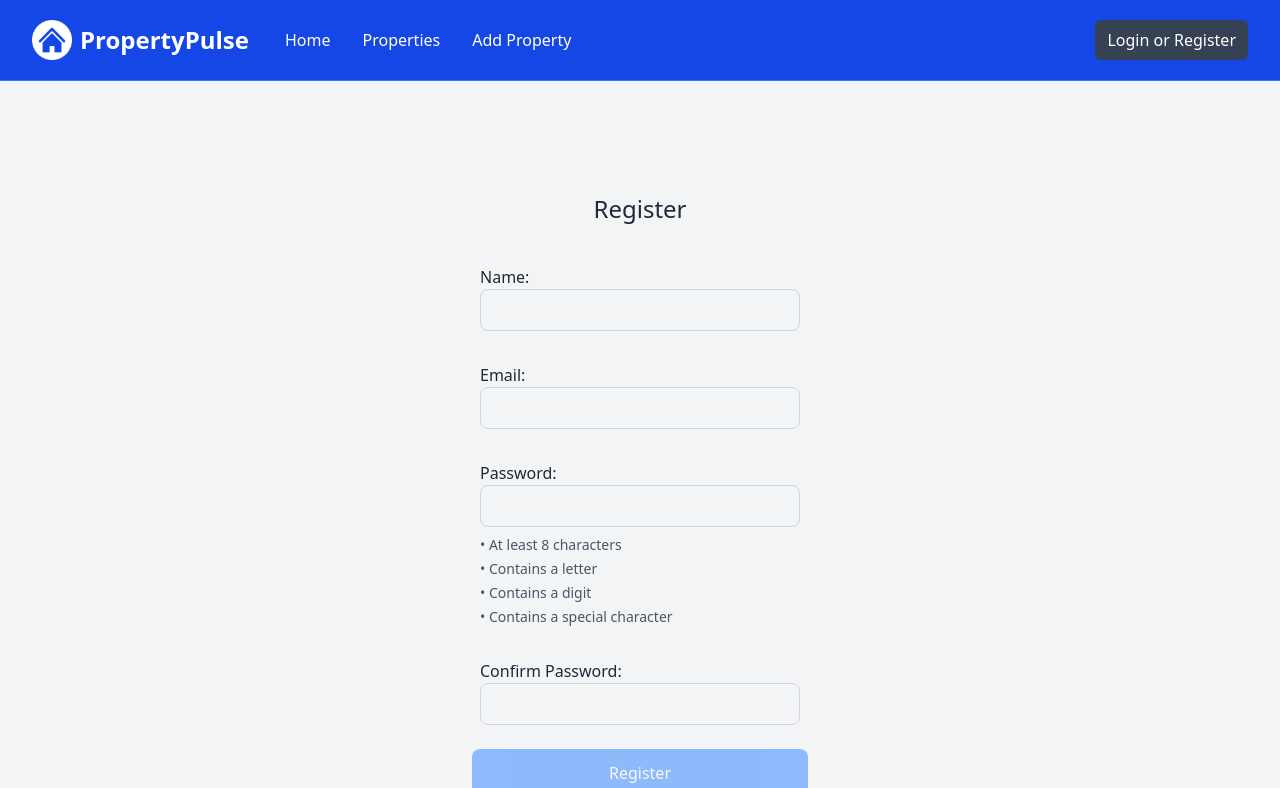
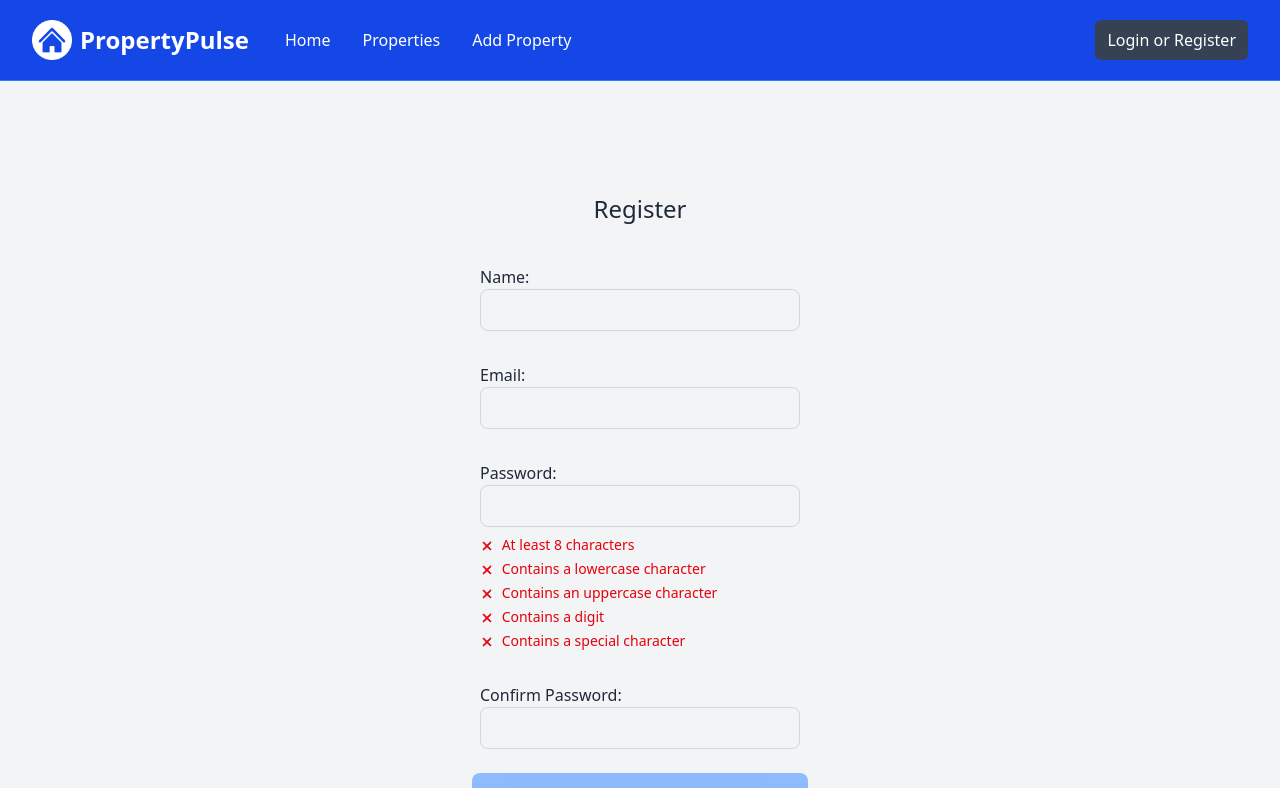
Before and after one commit to fanischam/property-pulse, a Next.js app: page /register in a window 1280 px wide. Shown: the top 788 px of the page. Built offline with nearby package versions, Linux system fonts and the light colour scheme.

Commit message:
enhanced ux removing unnecessary rendering of password error messages

```diff
--- a/components/Register.tsx
+++ b/components/Register.tsx
@@ -5,6 +5,7 @@ import { usePasswordValidation } from '@/app/hooks/usePasswordValidation';
 import { FormState } from '@/app/lib/definitions';
 import { FormEvent, useActionState, useEffect } from 'react';
 import { FaCheckCircle, FaExclamationTriangle } from 'react-icons/fa';
+import { FaXmark } from 'react-icons/fa6';
 import { toast, ToastContainer } from 'react-toastify';
 
 const Register = () => {
@@ -108,34 +109,56 @@ const Register = () => {
             aria-describedby='password-help'
             autoComplete='new-password'
           />
-          <ul id='password-help' className='mt-2 text-sm space-y-1'>
-            <li className={rules.length ? 'text-green-600' : 'text-gray-600'}>
-              {rules.length ? <FaCheckCircle className='inline mr-1' /> : '•'}{' '}
+          <ul id='password-help' className='mt-2 text-sm space-y-1 list-none'>
+            <li className={rules.length ? 'text-green-600' : 'text-red-600'}>
+              {rules.length ? (
+                <FaCheckCircle className='inline mr-1' />
+              ) : (
+                <FaXmark className='inline mr-1' />
+              )}{' '}
               At least 8 characters
             </li>
-            <li className={rules.letter ? 'text-green-600' : 'text-gray-600'}>
-              {rules.letter ? <FaCheckCircle className='inline mr-1' /> : '•'}{' '}
-              Contains a letter
+            <li
+              className={
+                rules.lowercaseLetter ? 'text-green-600' : 'text-red-600'
+              }
+            >
+              {rules.lowercaseLetter ? (
+                <FaCheckCircle className='inline mr-1' />
+              ) : (
+                <FaXmark className='inline mr-1' />
+              )}{' '}
+              Contains a lowercase character
             </li>
-            <li className={rules.digit ? 'text-green-600' : 'text-gray-600'}>
-              {rules.digit ? <FaCheckCircle className='inline mr-1' /> : '•'}{' '}
+            <li
+              className={
+                rules.uppercaseLetter ? 'text-green-600' : 'text-red-600'
+              }
+            >
+              {rules.uppercaseLetter ? (
+                <FaCheckCircle className='inline mr-1' />
+              ) : (
+                <FaXmark className='inline mr-1' />
+              )}{' '}
+              Contains an uppercase character
+            </li>
+            <li className={rules.digit ? 'text-green-600' : 'text-red-600'}>
+              {rules.digit ? (
+                <FaCheckCircle className='inline mr-1' />
+              ) : (
+                <FaXmark className='inline mr-1' />
+              )}{' '}
               Contains a digit
             </li>
-            <li className={rules.special ? 'text-green-600' : 'text-gray-600'}>
-              {rules.special ? <FaCheckCircle className='inline mr-1' /> : '•'}{' '}
+            <li className={rules.special ? 'text-green-600' : 'text-red-600'}>
+              {rules.special ? (
+                <FaCheckCircle className='inline mr-1' />
+              ) : (
+                <FaXmark className='inline mr-1' />
+              )}{' '}
               Contains a special character
             </li>
           </ul>
-
-          {pwdErrors.length > 0 && (
-            <ul className='mt-2 space-y-0.5'>
-              {pwdErrors.map((m, i) => (
-                <li key={i} className='text-sm text-red-600'>
-                  {m}
-                </li>
-              ))}
-            </ul>
-          )}
         </div>
         {state?.errors?.password && (
           <p className='text-red-500 text-sm mt-1'>
```
